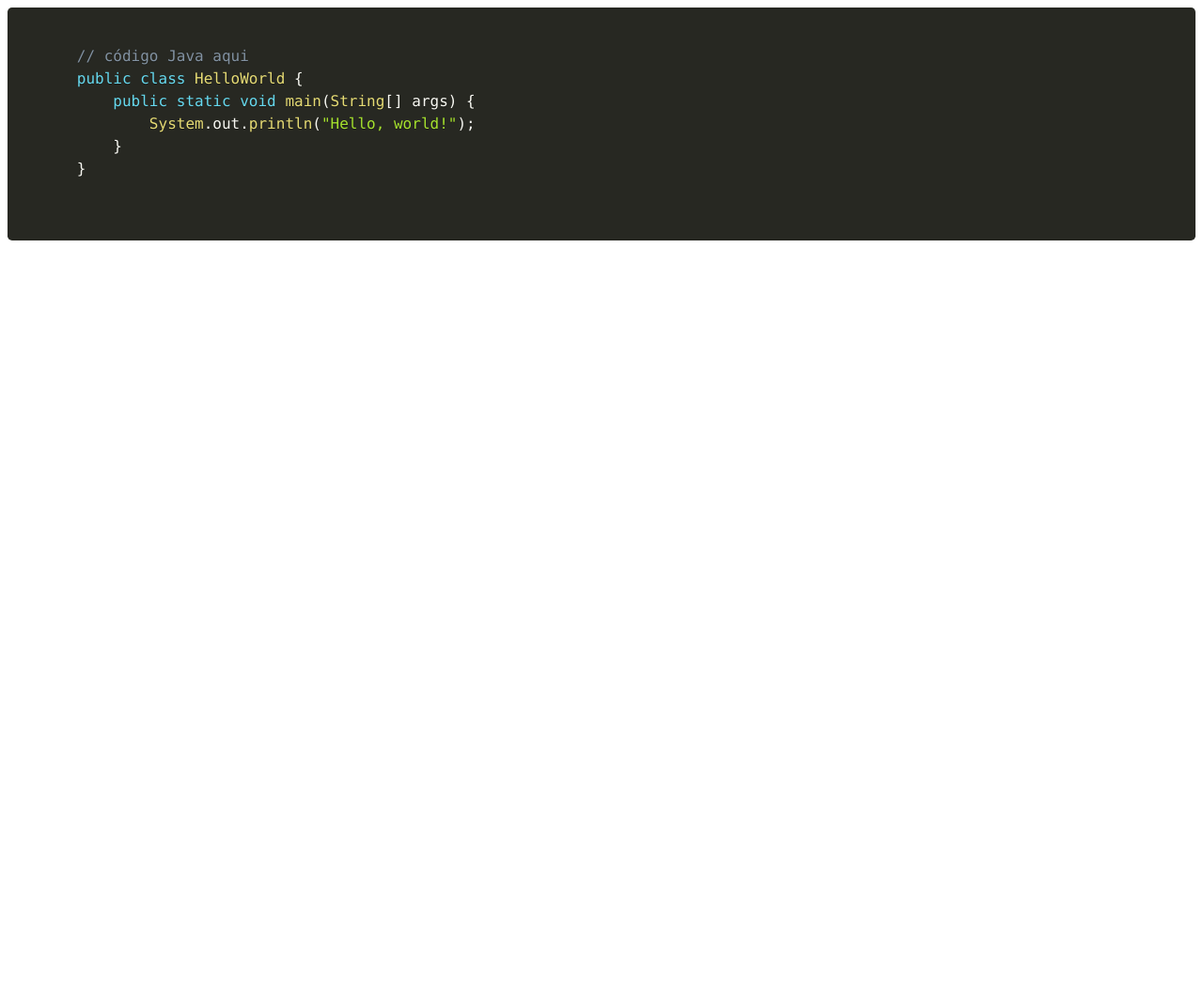
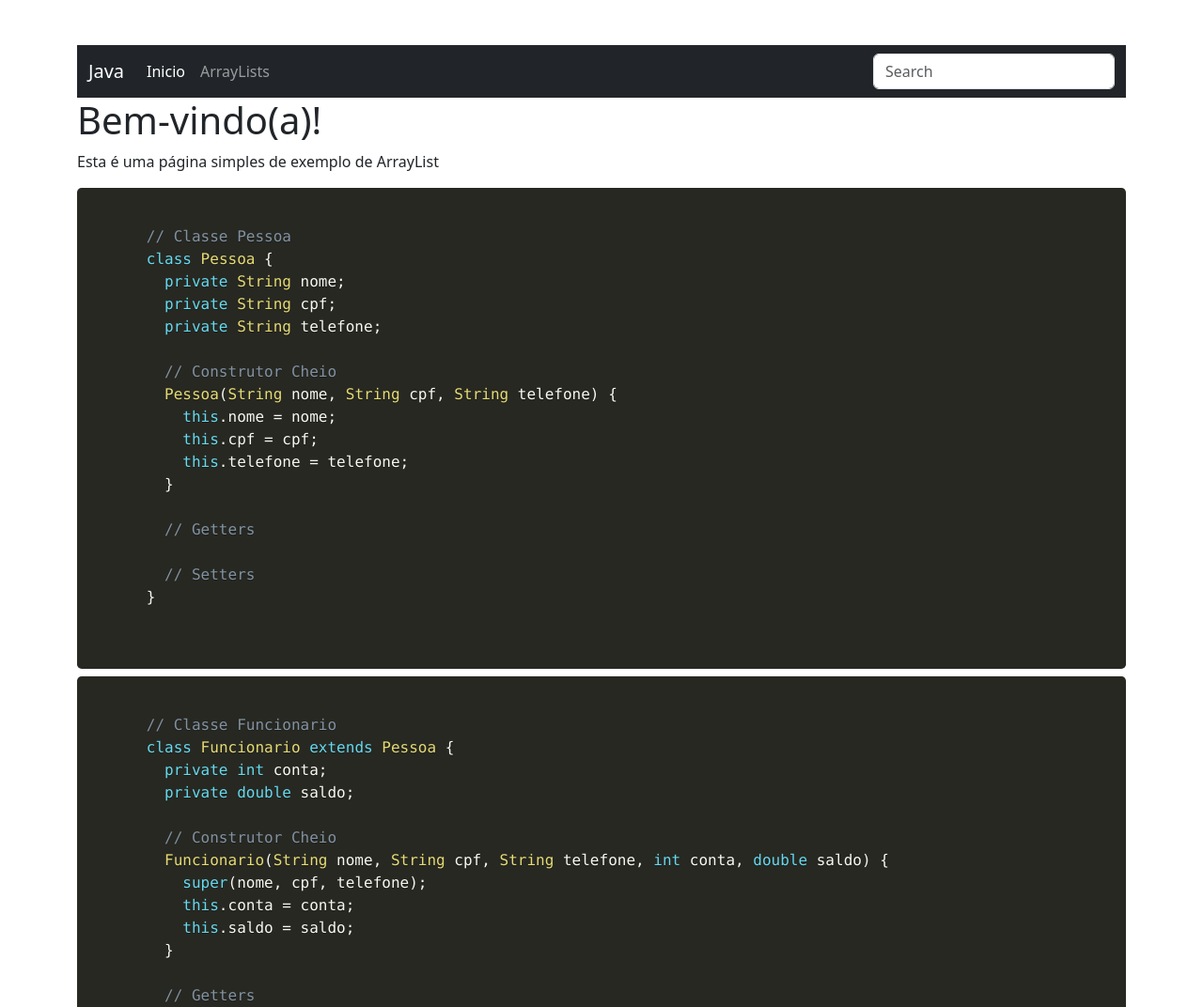
Before and after one commit to vinicius-felix/java, a plain HTML site: page index.html in a window 1280 px wide. Shown: the top 1072 px of the page at 94% size. Before the commit the page ends 800 px from the top, so only its background shows below. Drawn offline with nearby package versions, Linux system fonts and the light colour scheme.

Commit message:
Alterando conteudo do index para arrayLists

```diff
--- a/index.html
+++ b/index.html
@@ -1,20 +1,120 @@
 <!DOCTYPE html>
-<html>
+<html lang="en">
+
 <head>
+  <meta charset="UTF-8">
+  <meta name="viewport" content="width=device-width, initial-scale=1.0">
+  <link rel="stylesheet" href="https://cdn.jsdelivr.net/npm/bootstrap@5.3.0-alpha3/dist/css/bootstrap.min.css">
   <link rel="stylesheet" href="https://cdnjs.cloudflare.com/ajax/libs/prism/1.23.0/themes/prism-okaidia.min.css">
   <script src="https://cdnjs.cloudflare.com/ajax/libs/prism/1.23.0/prism.min.js"></script>
   <script src="https://cdnjs.cloudflare.com/ajax/libs/prism/1.23.0/components/prism-java.min.js"></script>
+  <title>Bem-vindo(a)!</title>
 </head>
+
 <body class="prism-dark">
-  <pre>
+  <div class="container mt-5">
+
+    <nav class="navbar navbar-expand navbar-dark bg-dark" aria-label="Second navbar example">
+      <div class="container-fluid">
+        <a class="navbar-brand" href="#">Java</a>
+        <button class="navbar-toggler" type="button" data-bs-toggle="collapse" data-bs-target="#navbarsExample02"
+          aria-controls="navbarsExample02" aria-expanded="false" aria-label="Toggle navigation">
+          <span class="navbar-toggler-icon"></span>
+        </button>
+
+        <div class="collapse navbar-collapse" id="navbarsExample02">
+          <ul class="navbar-nav me-auto">
+            <li class="nav-item">
+              <a class="nav-link active" aria-current="page" href="#">Inicio</a>
+            </li>
+            <li class="nav-item">
+              <a class="nav-link" href="#">ArrayLists</a>
+            </li>
+          </ul>
+          <form role="search">
+            <input class="form-control" type="search" placeholder="Search" aria-label="Search">
+          </form>
+        </div>
+      </div>
+    </nav>
+
+    <h1>Bem-vindo(a)!</h1>
+    <p>Esta é uma página simples de exemplo de ArrayList</p>
+
+    <pre>
     <code class="language-java">
-      // código Java aqui
-      public class HelloWorld {
-          public static void main(String[] args) {
-              System.out.println("Hello, world!");
-          }
+      // Classe Pessoa
+      class Pessoa {
+        private String nome;
+        private String cpf;
+        private String telefone;
+
+        // Construtor Cheio
+        Pessoa(String nome, String cpf, String telefone) {
+          this.nome = nome;
+          this.cpf = cpf;
+          this.telefone = telefone;
+        }
+
+        // Getters
+
+        // Setters
       }
     </code>
   </pre>
+
+    <pre>
+    <code class="language-java">
+      // Classe Funcionario
+      class Funcionario extends Pessoa {
+        private int conta;
+        private double saldo;
+
+        // Construtor Cheio
+        Funcionario(String nome, String cpf, String telefone, int conta, double saldo) {
+          super(nome, cpf, telefone);
+          this.conta = conta;
+          this.saldo = saldo;
+        }
+
+        // Getters
+
+        // Setters
+      }
+    </code>
+  </pre>
+
+    <pre>
+    <code class="language-java">
+      // Classe Principal
+      public class Principal {
+        public static void main(String[] args) {
+
+          // Criando uma lista do tipo Funcionario
+          ArrayList< Funcionario > funcs = new ArrayList< Funcionario >();
+
+          // Adicionando um objeto do tipo Funcionario na lista
+          funcs.add(new Funcionario("Nome", "000.111.222-33", "99 9 1111-9999", 898989, 100000.99));
+
+          // Exibindos os dados da lista
+          for(int i = 0; i < funcs.size(); i++) {
+            System.out.printf("Dados Cliente %d", i+1); System.out.println("Nome: " + funcs.get(i).getNome());
+            System.out.println(" Cpf: " + funcs.get(i).getCpf());
+            System.out.println(" Telefone: " + funcs.get(i).getTelefone());
+            System.out.println(" Conta: " + funcs.get(i).getConta());
+            System.out.println(" Saldo: " + funcs.get(i).getSaldo());
+            System.out.println();
+          }
+        }
+      }
+    </code>
+  </pre>
+
+
+  </div>
+  <!-- Incluindo os arquivos JavaScript do Bootstrap -->
+  <script src=" https://cdn.jsdelivr.net/npm/bootstrap@5.3.0-alpha3/dist/js/bootstrap.bundle.min.js">
+  </script>
 </body>
+
 </html>
```
